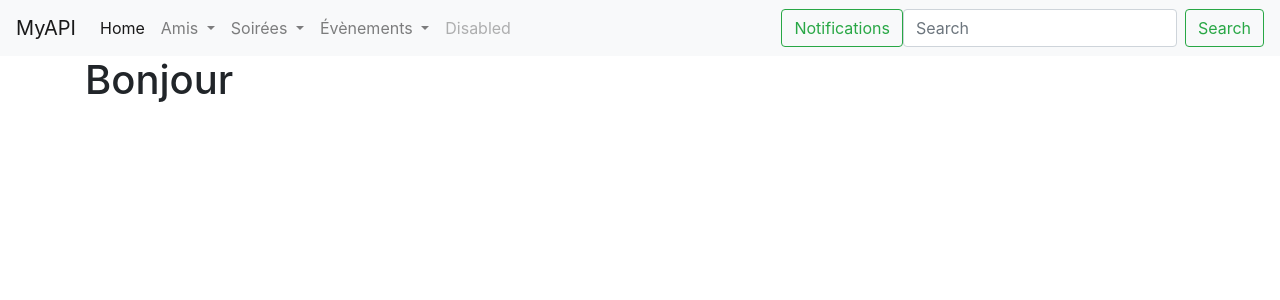
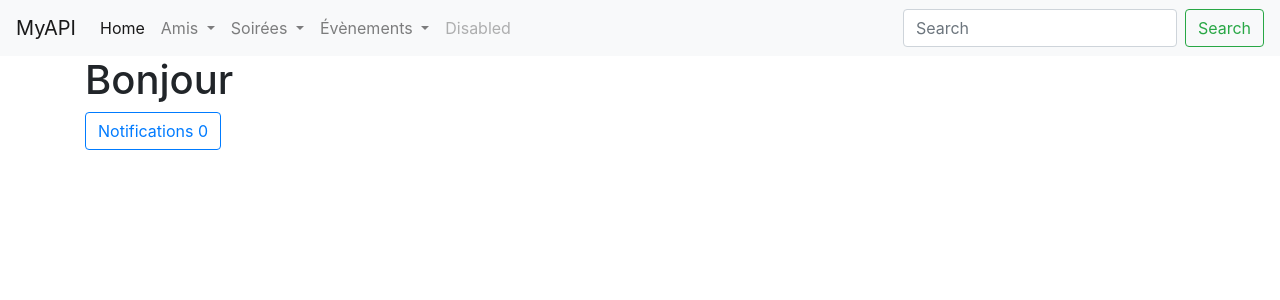
Before and after one commit to scarjo11/social-network-m2, an Angular app in the folder gateway/src/main/resources/angular-template/: page /dashboard in a window 1280 px wide. Shown: the top 300 px of the page. Built offline with nearby package versions, Linux system fonts and the light colour scheme; no server answers.

Commit message:
Notifications sur le Dashboard

```diff
--- a/gateway/src/main/resources/angular-template/src/app/header/header.component.html
+++ b/gateway/src/main/resources/angular-template/src/app/header/header.component.html
@@ -61,7 +61,6 @@
         <a class="nav-link disabled" href="#" tabindex="-1" aria-disabled="false">Disabled</a>
       </li>
     </ul>
-    <a routerLink="notifications" class="btn btn-outline-success">Notifications</a>
     <form class="form-inline my-2 my-lg-0">
       <input class="form-control mr-sm-2" type="search" placeholder="Search" aria-label="Search">
       <button class="btn btn-outline-success my-2 my-sm-0" type="submit">Search</button>
--- a/gateway/src/main/resources/angular-template/src/app/header/header.component.ts
+++ b/gateway/src/main/resources/angular-template/src/app/header/header.component.ts
@@ -10,26 +10,10 @@ import {Subscription} from "rxjs";
 })
 export class HeaderComponent implements OnInit {
 
-  notifs: NotificationEvent[];
-  notifSubscription: Subscription;
-  sessionPseudo = sessionStorage.getItem("userConnected");
-
-  constructor(private notifService: NotifService) { }
+  constructor() { }
 
   ngOnInit() {
-    this.notifService.getNotifications(this.sessionPseudo);
 
-    this.notifSubscription = this.notifService.notifSubject.subscribe(
-      (notif: NotificationEvent[]) => {
-        this.notifs = notif;
-        console.log('taille', this.notifs.length);
-      }
-    );
-    this.notifService.emitNotif();
-  }
-
-  ngOnDestroy() {
-    this.notifSubscription.unsubscribe();
   }
 
 }
--- a/gateway/src/main/resources/angular-template/src/app/social-network/dashboard/dashboard.component.html
+++ b/gateway/src/main/resources/angular-template/src/app/social-network/dashboard/dashboard.component.html
@@ -1 +1,2 @@
 <h1>Bonjour {{sessionPseudo}}</h1>
+<a routerLink="/notifications" class="btn btn-outline-primary">Notifications {{notifs.length}}</a>
--- a/gateway/src/main/resources/angular-template/src/app/social-network/dashboard/dashboard.component.ts
+++ b/gateway/src/main/resources/angular-template/src/app/social-network/dashboard/dashboard.component.ts
@@ -1,5 +1,8 @@
 import { Component, OnInit } from '@angular/core';
 import {AuthService} from "../../services/auth.service";
+import {NotificationEvent} from "../../models/notificationEvent.model";
+import {Subscription} from "rxjs";
+import {NotifService} from "../../services/notif.service";
 
 @Component({
   selector: 'app-dashboard',
@@ -8,12 +11,26 @@ import {AuthService} from "../../services/auth.service";
 })
 export class DashboardComponent implements OnInit {
 
-  constructor(private authService : AuthService) { }
-
+  notifs: NotificationEvent[];
+  notifSubscription: Subscription;
   sessionPseudo = sessionStorage.getItem("userConnected");
 
+  constructor(private notifService: NotifService) { }
+
   ngOnInit() {
+    this.notifService.getNotifications(this.sessionPseudo);
 
+    this.notifSubscription = this.notifService.notifSubject.subscribe(
+      (notif: NotificationEvent[]) => {
+        this.notifs = notif;
+        console.log('taille', this.notifs.length);
+      }
+    );
+    this.notifService.emitNotif();
+  }
+
+  ngOnDestroy() {
+    this.notifSubscription.unsubscribe();
   }
 
 }
```
